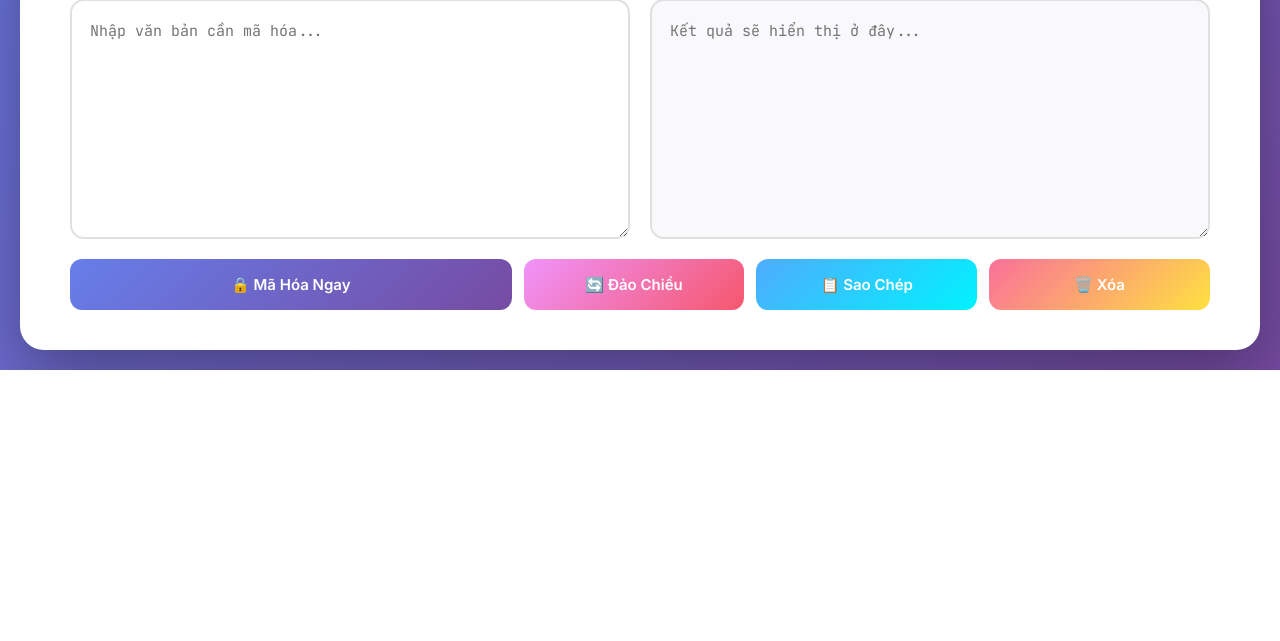
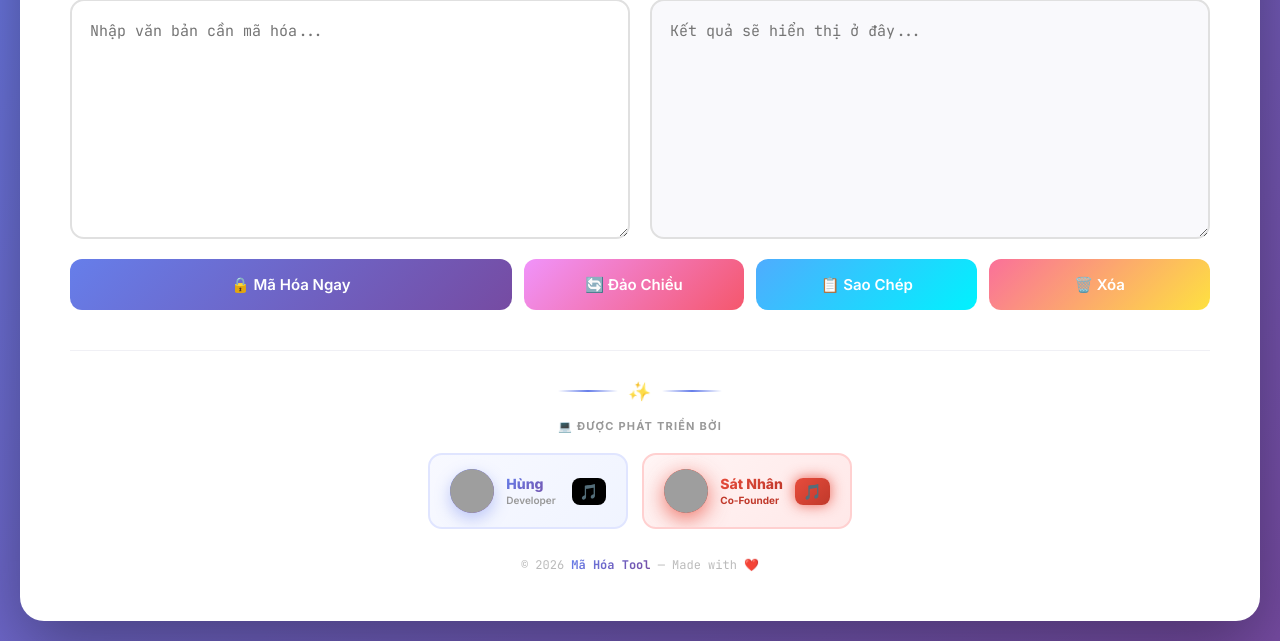
Before and after one commit to 0349632920/ma-hoa-wbe, a Flask app: page / in a window 1280 px wide. Shown: the part 458-1099 px from the top of the page. Before the commit the page ends 828 px from the top, so only its background shows below. Run offline with Flask 3, Linux system fonts and the light colour scheme; the visitor is signed in with stand-in values (Sample User, id 1); data that the repository does not hold is empty; some libraries are stand-ins or nearby versions; grey boxes are pictures that could not be loaded.

Commit message:
Update index.html

```diff
--- a/templates/index.html
+++ b/templates/index.html
@@ -81,6 +81,39 @@
             {% endif %}
             <button class="dropdown-item" onclick="showHistory()">🕐 Lịch sử gần đây</button>
             <button class="dropdown-item danger" onclick="logout()">🚪 Đăng xuất</button>
+
+            <!-- DROPDOWN CREDIT — 2 NGƯỜI TẠO WEB -->
+            <div class="dropdown-credit">
+              <div class="dropdown-credit-line"></div>
+              <div class="dropdown-credit-label">💻 Made by</div>
+              <div class="dropdown-creators">
+                <!-- HÙNG — NGƯỜI TẠO WEB -->
+                <a href="https://www.tiktok.com/@tienhung0707" target="_blank" class="dropdown-creator" title="TikTok: @tienhung0707">
+                  <div class="dropdown-creator-avatar">
+                    <div class="avatar-fallback">H</div>
+                    <img src="https://unavatar.io/tiktok/tienhung0707" alt="Hùng" class="dropdown-creator-avatar-img" onerror="this.style.display='none'">
+                  </div>
+                  <div class="dropdown-creator-info">
+                    <div class="dropdown-creator-name">Hùng</div>
+                    <div class="dropdown-creator-role">Developer</div>
+                  </div>
+                  <div class="dropdown-creator-tiktok">🎵</div>
+                </a>
+
+                <!-- SÁT NHÂN -->
+                <a href="https://www.tiktok.com/@fan.yu.juhoon" target="_blank" class="dropdown-creator dropdown-killer" title="TikTok: @fan.yu.juhoon">
+                  <div class="dropdown-creator-avatar dropdown-killer-avatar">
+                    <div class="avatar-fallback">🔪</div>
+                    <img src="https://unavatar.io/tiktok/fan.yu.juhoon" alt="Sát Nhân" class="dropdown-killer-avatar-img" onerror="this.style.display='none'">
+                  </div>
+                  <div class="dropdown-creator-info">
+                    <div class="dropdown-creator-name dropdown-killer-name">Sát Nhân</div>
+                    <div class="dropdown-creator-role dropdown-killer-role">Co-Founder</div>
+                  </div>
+                  <div class="dropdown-creator-tiktok dropdown-killer-badge">🎵</div>
+                </a>
+              </div>
+            </div>
           </div>
         </div>
       </div>
@@ -151,6 +184,51 @@
       <button class="btn copy" onclick="copyResult()">📋 Sao Chép</button>
       <button class="btn clear" onclick="clearAll()">🗑️ Xóa</button>
     </div>
+
+    <!-- ============================================
+         FOOTER CREDIT — 2 NGƯỜI TẠO WEB
+         ============================================ -->
+    <footer class="page-footer">
+      <div class="footer-divider">
+        <span class="footer-line"></span>
+        <span class="footer-star">✨</span>
+        <span class="footer-line"></span>
+      </div>
+
+      <div class="footer-label">💻 Được phát triển bởi</div>
+
+      <div class="footer-creators">
+        <!-- HÙNG — NGƯỜI TẠO WEB -->
+        <a href="https://www.tiktok.com/@tienhung0707" target="_blank" class="footer-creator" title="TikTok: @tienhung0707">
+          <div class="footer-avatar">
+            <div class="avatar-fallback">H</div>
+            <img src="https://unavatar.io/tiktok/tienhung0707" alt="Hùng" class="footer-avatar-img" onerror="this.style.display='none'">
+          </div>
+          <div class="footer-info">
+            <div class="footer-name">Hùng</div>
+            <div class="footer-role">Developer</div>
+          </div>
+          <div class="footer-tiktok">🎵</div>
+        </a>
+
+        <!-- SÁT NHÂN -->
+        <a href="https://www.tiktok.com/@fan.yu.juhoon" target="_blank" class="footer-creator footer-killer" title="TikTok: @fan.yu.juhoon">
+          <div class="footer-avatar footer-killer-avatar">
+            <div class="avatar-fallback">🔪</div>
+            <img src="https://unavatar.io/tiktok/fan.yu.juhoon" alt="Sát Nhân" class="footer-avatar-img" onerror="this.style.display='none'">
+          </div>
+          <div class="footer-info">
+            <div class="footer-name footer-killer-name">Sát Nhân</div>
+            <div class="footer-role footer-killer-role">Co-Founder</div>
+          </div>
+          <div class="footer-tiktok footer-killer-badge">🎵</div>
+        </a>
+      </div>
+
+      <div class="footer-copy">
+        © 2026 <strong>Mã Hóa Tool</strong> — Made with ❤️
+      </div>
+    </footer>
   </div>
 
   <!-- LOADING OVERLAY -->
@@ -228,7 +306,7 @@
     </div>
   </div>
 
-  <!-- MODAL BAN TOÀN MÀN HÌNH -->
+  <!-- MODAL BAN -->
   <div class="blocked-overlay" id="banBlockOverlay">
     <div class="blocked-content">
       <div class="blocked-animation">
@@ -264,7 +342,7 @@
     </div>
   </div>
 
-  <!-- MODAL WARN TOÀN MÀN HÌNH -->
+  <!-- MODAL WARN -->
   <div class="blocked-overlay warn-overlay" id="warnBlockOverlay">
     <div class="blocked-content warn-content">
       <div class="blocked-animation">
@@ -291,9 +369,7 @@
     </div>
   </div>
 
-  <!-- ============================================
-       MODAL XÁC NHẬN ĐĂNG XUẤT
-       ============================================ -->
+  <!-- MODAL ĐĂNG XUẤT -->
   <div class="logout-overlay" id="logoutOverlay">
     <div class="logout-modal">
       <div class="logout-header">
@@ -323,7 +399,7 @@
 
   <script>
     // ==========================================
-    // SPLASH SCREEN
+    // SPLASH
     // ==========================================
     const splashMessages = [
       'Đang khởi tạo...',
@@ -389,13 +465,13 @@
     let isTransitioning = false;
     let warnAcknowledged = false;
 
-    // POLLING STATE
+    // POLLING
     let pollInterval = null;
     let isPolling = false;
     let lastStatus = null;
     let lastWarningsCount = 0;
     let isHandlingBlock = false;
-    const POLL_INTERVAL = 3000;  // 3 giây
+    const POLL_INTERVAL = 3000;
 
     const oneWayMethods = new Set([
       'md5','sha1','sha224','sha256','sha384','sha512',
@@ -512,7 +588,7 @@
     }
 
     // ==========================================
-    // POLLING 3s
+    // POLLING
     // ==========================================
     async function pollStatus() {
       if (isHandlingBlock) return;
@@ -535,7 +611,6 @@
 
         const data = await res.json();
 
-        // BAN
         if (data.banned) {
           isHandlingBlock = true;
           stopPolling();
@@ -548,7 +623,6 @@
           return;
         }
 
-        // PENDING DELETE
         if (data.pending_delete) {
           isHandlingBlock = true;
           stopPolling();
@@ -559,7 +633,6 @@
           return;
         }
 
-        // WARN
         if (data.success) {
           const newWarnCount = (data.warnings || []).length;
 
@@ -608,9 +681,7 @@
     // MODAL ĐĂNG XUẤT
     // ==========================================
     function logout() {
-      // Đóng user menu
       userMenu.classList.remove('open');
-      // Mở modal đăng xuất
       document.getElementById('logoutOverlay').classList.add('show');
       document.body.style.overflow = 'hidden';
     }
@@ -800,12 +871,8 @@
     document.getElementById('cancelModalBtn').addEventListener('click', closeModal);
     modalOverlay.addEventListener('click', (e) => { if (e.target === modalOverlay) closeModal(); });
 
-    // ==========================================
-    // KEYBOARD
-    // ==========================================
     document.addEventListener('keydown', (e) => {
       if (e.key === 'Escape') {
-        // Đóng modal đăng xuất trước
         if (document.getElementById('logoutOverlay').classList.contains('show')) {
           closeLogoutModal();
           return;
@@ -820,7 +887,6 @@
       }
     });
 
-    // Click ngoài để đóng logout modal
     document.getElementById('logoutOverlay').addEventListener('click', (e) => {
       if (e.target.id === 'logoutOverlay') closeLogoutModal();
     });
```
